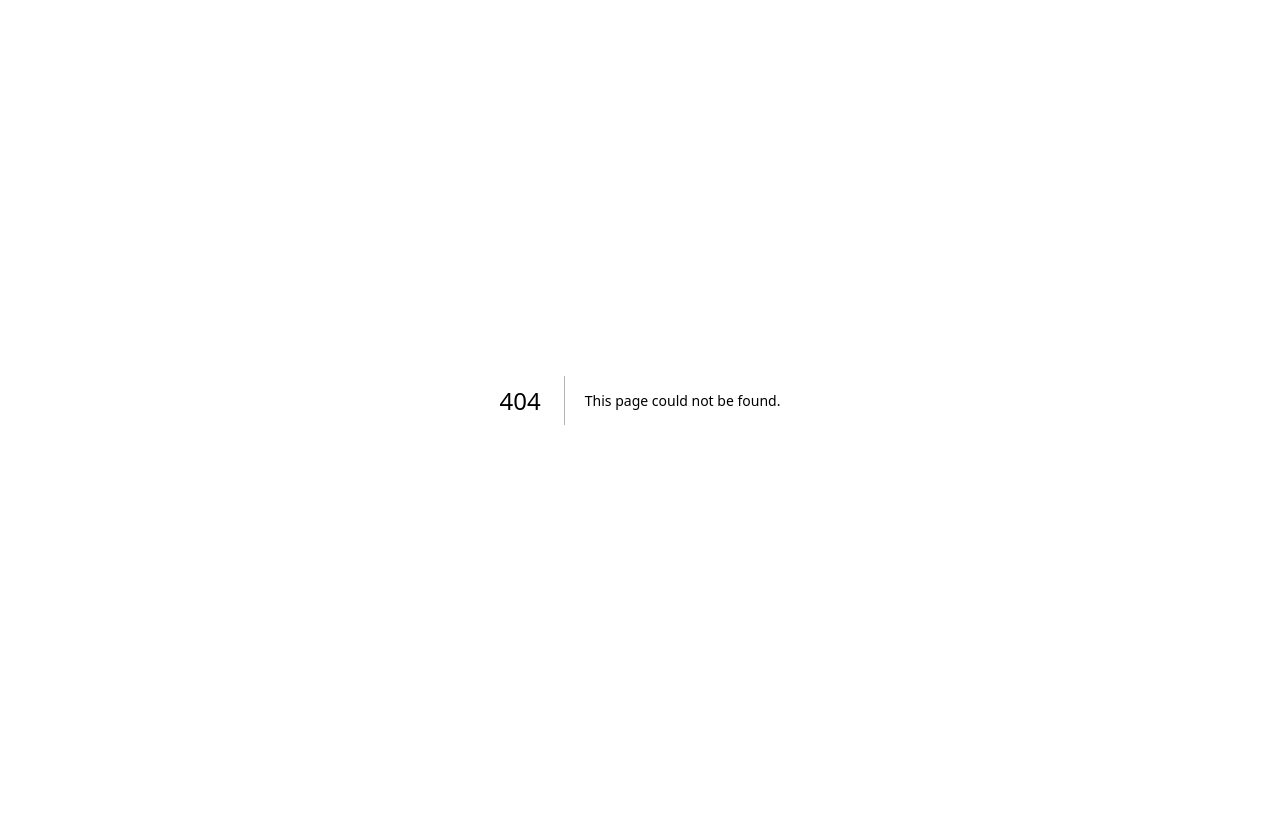
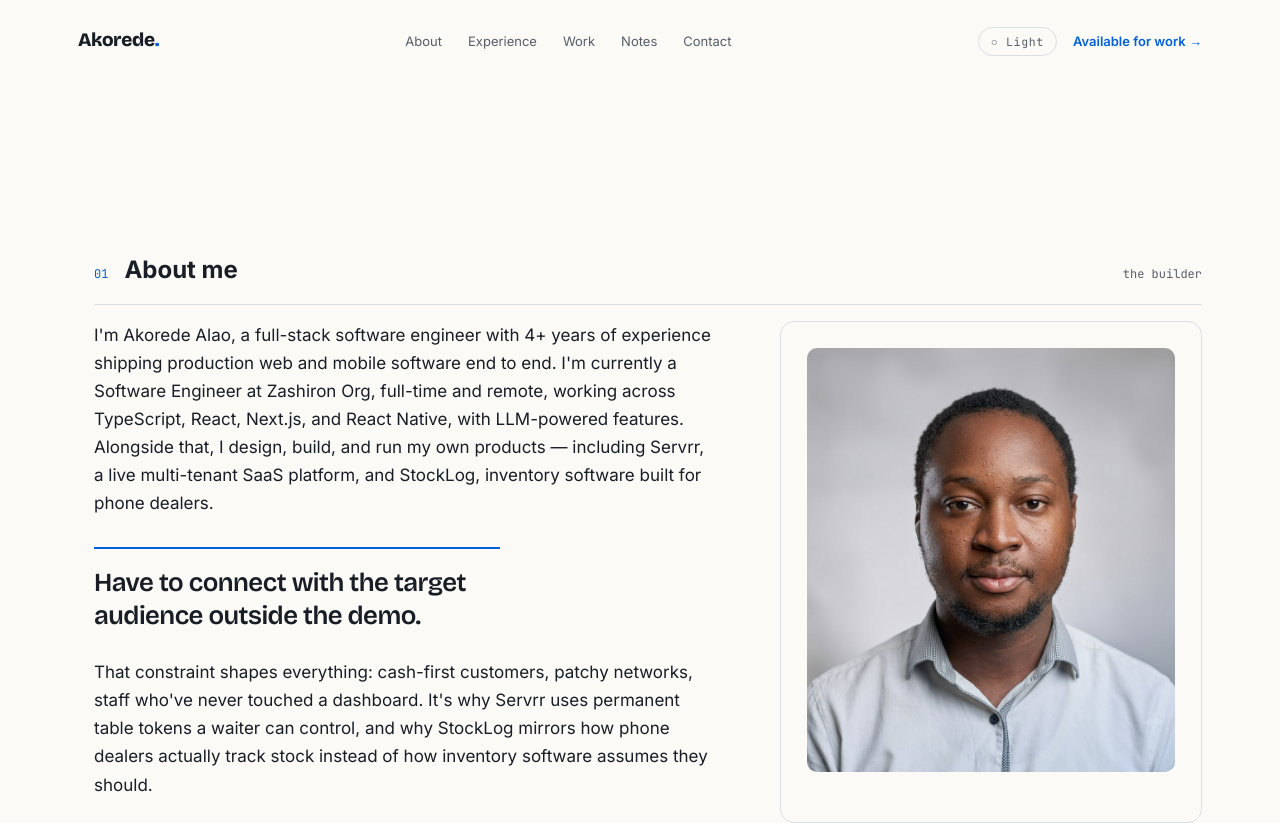
Before and after one commit to codetech18/Akorede-Alao, a Next.js app: page /about in a window 1280 px wide. Before the commit this address had no page. Shown: the top 823 px of the page. Before the commit the page ends 800 px from the top, so only its background shows below. Built offline with nearby package versions, Linux system fonts and the light colour scheme.

Commit message:
fix: seperated the about to a different page

```diff
--- /dev/null
+++ b/app/about/page.tsx
@@ -0,0 +1,49 @@
+import type { CSSProperties } from "react";
+import { about, site } from "@/lib/data";
+import { Footer, Nav, Reveal } from "@/components/shared";
+
+export const metadata = {
+  title: `About — ${site.name}`,
+  description:
+    "About Akorede Alao, a full-stack software engineer and product builder.",
+};
+
+export default function AboutPage() {
+  return (
+    <>
+      <Nav />
+      <div className="about-shell wrap">
+        <main className="main about-main">
+          <section className="sec about-page" id="about">
+            <Reveal className="sec-head">
+              <span className="num">01</span>
+              <h1>About me</h1>
+              <span className="count">the builder</span>
+            </Reveal>
+            <div className="about">
+              <Reveal className="bio">
+                {about.paragraphs.map((paragraph, index) => (
+                  <p key={index}>{paragraph}</p>
+                ))}
+                <p className="pull">{about.pullquote}</p>
+                {about.paragraphsAfter.map((paragraph, index) => (
+                  <p key={index}>{paragraph}</p>
+                ))}
+              </Reveal>
+              <Reveal
+                as="aside"
+                className="facts"
+                style={{ "--reveal-delay": "120ms" } as CSSProperties}
+              >
+                <div className="portrait">
+                  <img src="/korede.jpg" alt="Akorede Alao" />
+                </div>
+              </Reveal>
+            </div>
+          </section>
+          <Footer />
+        </main>
+      </div>
+    </>
+  );
+}
--- a/app/globals.css
+++ b/app/globals.css
@@ -248,12 +248,43 @@ video {
 .spine-inner .n {
   color: var(--accent);
 }
-.shell.wrap {
+.about-shell.wrap {
   padding: 0;
 }
+.about-shell {
+  display: block;
+}
+
+.about-main {
+  width: 100%;
+}
 .main {
+  display: flex;
+  flex-direction: column;
   padding: 60px 28px 100px 44px;
   min-width: 0;
+}
+
+.main > #top {
+  order: 1;
+}
+.main > #work {
+  order: 2;
+}
+.main > #skills {
+  order: 3;
+}
+.main > #experience {
+  order: 4;
+}
+.main > #notes {
+  order: 5;
+}
+.main > #testimonials {
+  order: 6;
+}
+.main > #contact {
+  order: 7;
 }
 
 /* ---------- hero ---------- */
@@ -501,7 +532,11 @@ video {
   content: "";
   position: absolute;
   inset: 0;
-  background: linear-gradient(160deg, transparent 55%, oklch(0.52 0.2 258 / 0.14));
+  background: linear-gradient(
+    160deg,
+    transparent 55%,
+    oklch(0.52 0.2 258 / 0.14)
+  );
   pointer-events: none;
 }
 .portrait img {
--- a/components/shared.tsx
+++ b/components/shared.tsx
@@ -73,7 +73,7 @@ export function Nav() {
         Akorede<span>.</span>
       </Link>
       <div className="nav-links">
-        <Link href="/#about">About</Link>
+        <Link href="/about">About</Link>
         <Link href="/#experience">Experience</Link>
         <Link href="/#work">Work</Link>
         <Link href="/#notes">Notes</Link>
@@ -98,7 +98,7 @@ export function Nav() {
 
       {open && (
         <div className="nav-mobile-drawer">
-          <Link href="/#about" onClick={() => setOpen(false)}>
+          <Link href="/about" onClick={() => setOpen(false)}>
             About
           </Link>
           <Link href="/#experience" onClick={() => setOpen(false)}>
--- a/lib/data.ts
+++ b/lib/data.ts
@@ -843,11 +843,10 @@ export const notes: Note[] = [
 
 export const sections = [
   { id: "top", num: "01", label: "Story" },
-  { id: "about", num: "02", label: "About" },
+  { id: "work", num: "02", label: "Work" },
   { id: "skills", num: "03", label: "Skills" },
   { id: "experience", num: "04", label: "Experience" },
-  { id: "work", num: "05", label: "Work" },
-  { id: "notes", num: "06", label: "Notes" },
-  { id: "testimonials", num: "07", label: "Praise" },
-  { id: "contact", num: "08", label: "Contact" },
+  { id: "notes", num: "05", label: "Notes" },
+  { id: "testimonials", num: "06", label: "Praise" },
+  { id: "contact", num: "07", label: "Contact" },
 ];
```
Also changed, not shown: app/page.tsx (+34 -43 lines).
